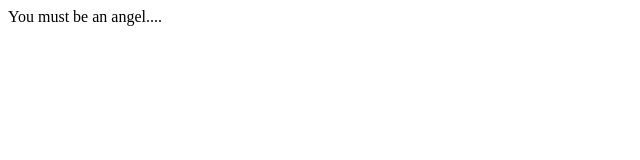
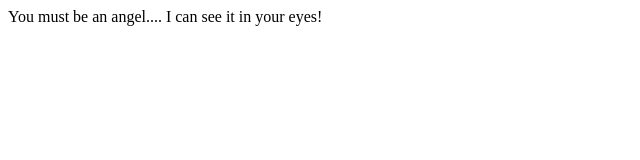
Before and after one commit to nwhobart/angel, a plain HTML site: page new-html/index.html in a window 1280 px wide. Shown: the whole page, without its empty margins (0-640 px from the left). Drawn offline with Linux system fonts and the light colour scheme.

Commit message:
new line

```diff
--- a/new-html/index.html
+++ b/new-html/index.html
@@ -7,6 +7,7 @@
 
   <body>
    You must be an angel....
+   I can see it in your eyes!
   </body>
 
 </html>
```
